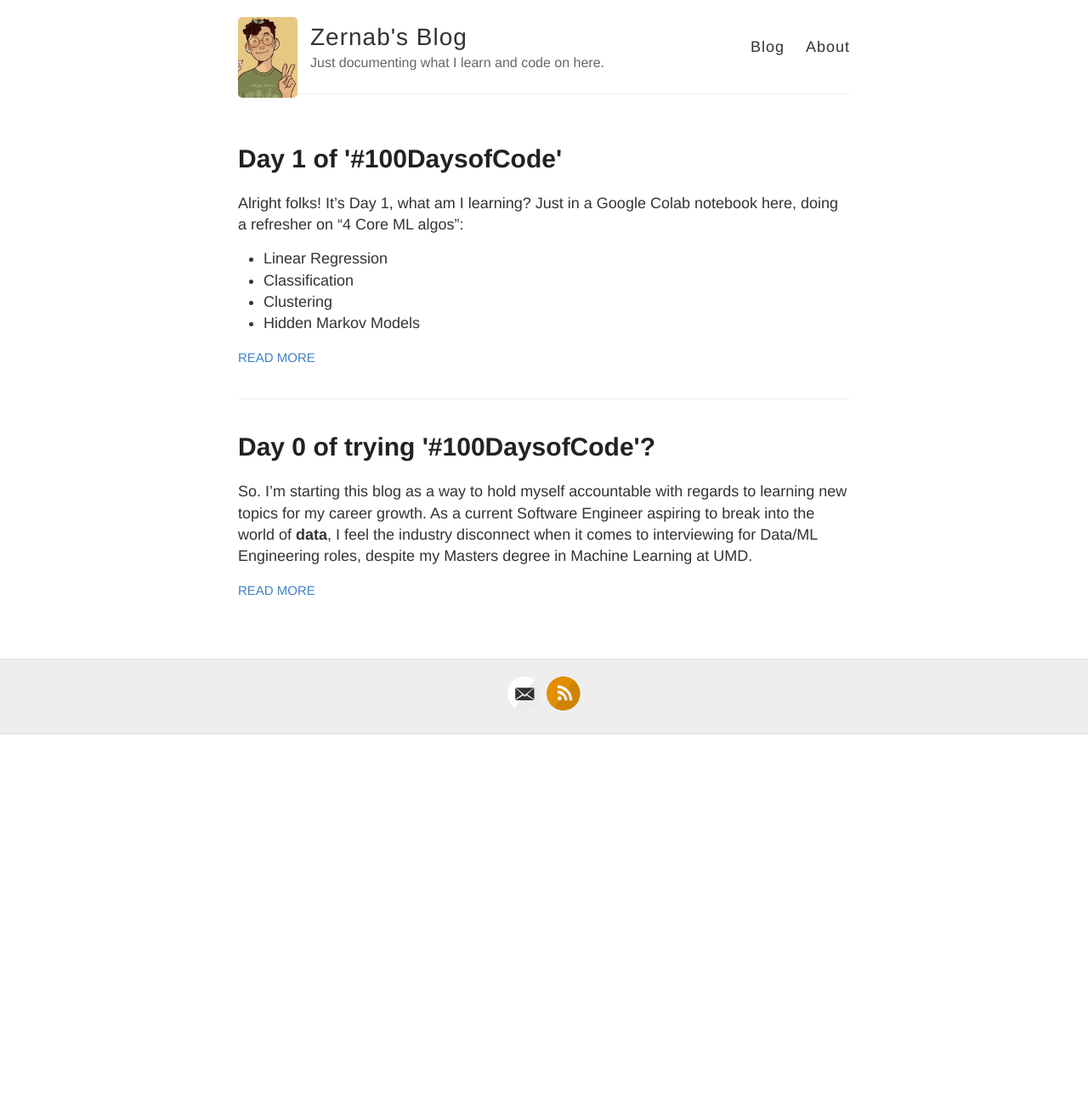
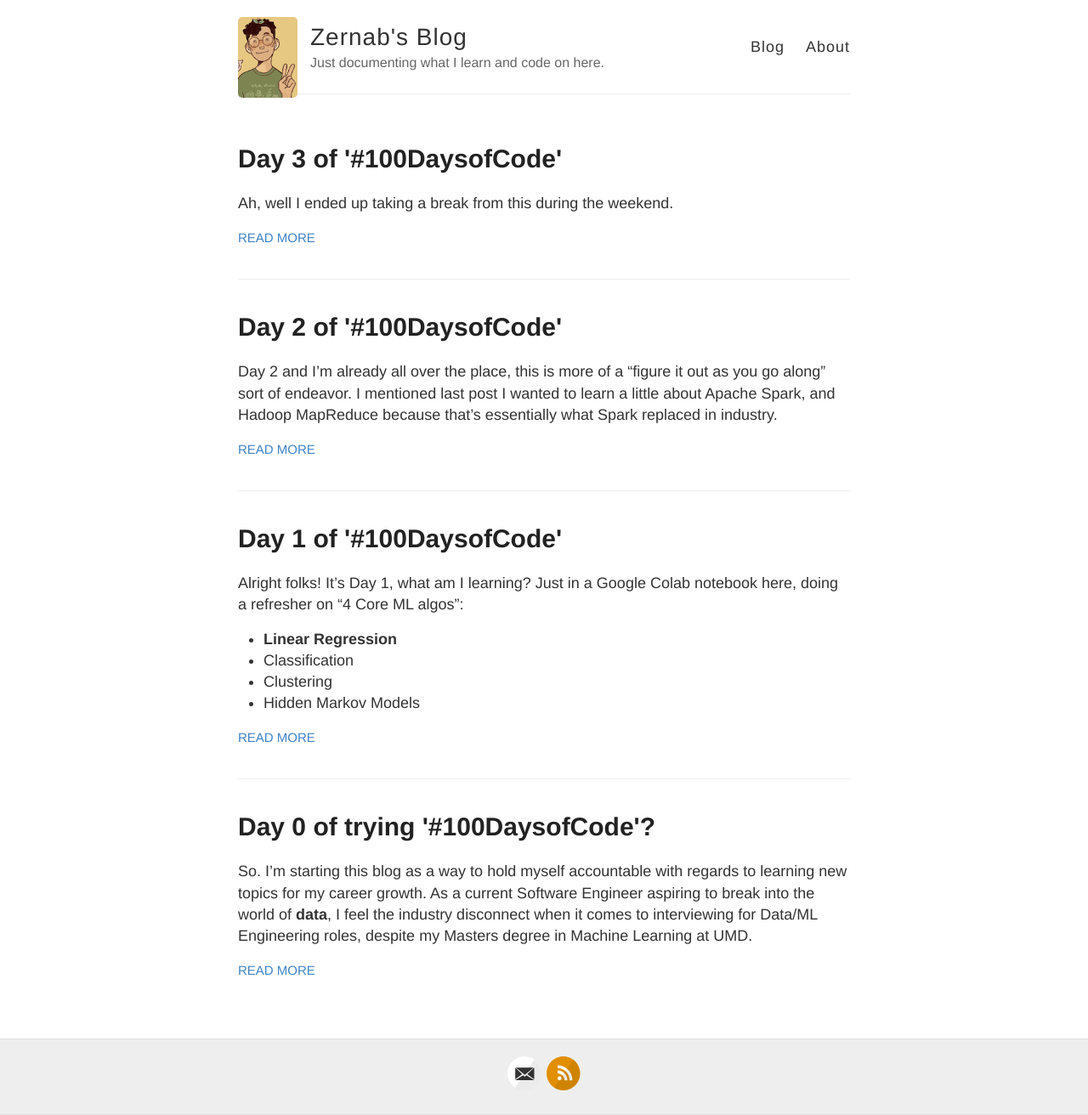
Before and after one commit to zernab1/zernab1.github.io, a Jekyll site: the page built from index.html, in a window 1280 px wide. Shown: the whole page at 85% size. Built offline with Jekyll 4.4.1, drawn with Linux system fonts in a browser that asks for light colours; before the commit the page ends 900 px from its top, so only the background shows below that; some of the changed lines change nothing that is shown.

Commit message:
Adding Day 2 and 3

```diff
--- /dev/null
+++ b/_posts/2024-2-12-Day-Three.md
@@ -0,0 +1,6 @@
+---
+layout: post
+title: Day 3 of '#100DaysofCode'
+---
+
+Ah, well I ended up taking a break from this during the weekend.
--- a/_posts/2024-2-7-Day-Zero.md
+++ b/_posts/2024-2-7-Day-Zero.md
@@ -21,9 +21,9 @@ This first post isn't really reporting on substantial coding I've done as of yet
 * Add the static content to it
 * Add/Commit/Push your changes to git
 
-I guess I've taken a little while today trying to figure out how to customize this static blog (looking through Jekyll themes and messing with some css styling later maybe) but, yeah. All that can wait, haha.
+I guess I've taken a little while today trying to figure out how to customize this static blog (looking through Jekyll themes and messing with some css styling later maybe) but, yeah. All that can wait, haha. This place is probably going to look a bit janky for a little while...
 
-My immediate need for this blog is documenting my ML-related learning process and using tools that keep coming up in job descriptions for Data Engineers/Data Scientist/ML Engineers roles and actually _use_ them.
+My immediate need for this blog is documenting my ML-related learning process, and using tools that keep coming up in the job descriptions for Data Engineers/Data Scientist/ML Engineers roles I'm applying to, and actually _use_ them.
 
 Because there's nothing that makes you feel more like a fraud than applying to jobs where you don't have experience with, like, half the tools they have listed in the description of the role. Namely some (off the top of my head):
 * Apache Sparks/its predecessor MapReduce in Hadoop?
--- a/_posts/2024-2-8-Day-One.md
+++ b/_posts/2024-2-8-Day-One.md
@@ -4,30 +4,32 @@ title: Day 1 of '#100DaysofCode'
 ---
 
 Alright folks! It's Day 1, what am I learning? Just in a Google Colab notebook here, doing a refresher on "4 Core ML algos":
-* Linear Regression
+* **Linear Regression**
 * Classification
 * Clustering
 * Hidden Markov Models
 
-(I'm still following along with Mr. Ruscica, and this is through his tutorial on freecodecamp btw, its [this](https://www.youtube.com/watch?v=tPYj3fFJGjk&ab_channel=freeCodeCamp.org)) one starting out.
+(I'm still following along with Mr. Ruscica, and this is through his tutorial on freecodecamp btw, it's [this](https://www.youtube.com/watch?v=tPYj3fFJGjk&ab_channel=freeCodeCamp.org)) one starting out.
 
 Before I dive into the introduction to these core learning algorithms, I want to test myself and see how much I can remember. So I'll write out my own prior knowledge on each algo prior to going through Tim's tutorial on it:
 
-Okay, Linear Regression.
+For this post today I'll probably only get to go over Linear Regression.
 
-It is a supervised learning algo, (meaning that you feed your model *labeled* training data). For example, in my Intro to ML (MSML603) course at UMD, we worked on a project to predict car prices and were given a .csv file to feed into our model that contained some feature columns about cars (things like num_of_cylinders, peak_rpm, num_of_doors).
+It is a supervised learning algo, (meaning that you feed your model *labeled* training data). For example, at UMD in Intro to ML (MSML603), our class worked on a project to predict car prices and were given a .csv file to feed into our model that contained some feature columns about cars (things like num_of_cylinders, peak_rpm, num_of_doors).
 
-But!! It also contained the actual car prices for each record in the .csv, and that is precisely why linear regression is supervised learning- In your training data, you are telling your model that, "This 4-cyl car right here? With this much mileage and this jacked up radio?...it costs $14,000." And you do that for each data record, and when it comes time for testing, your model bases predictions off that labeled training data you gave it.
+But!! It also contained the actual car prices for each record in the .csv, and that is precisely why linear regression is supervised learning-
 
-<img src="{{ site.baseurl }}/images/car_price_iv.png" alt="11 car features";
+In your training data, you are telling your model that, "This 4-cyl car right here? With this much mileage and this jacked up radio?...it costs $14,000." And you do that for each data record, and when it comes time for testing, your model bases predictions off that labeled training data you gave it.
+
+<img src="{{ site.baseurl }}/images/car_price_iv.png" alt="11 car features">
 
 Oh, also it was important for at least some of these features to hold a linear relationship between the car features and the car prices, the indep variable (IV) and dependent variable (DV), respectively. Otherwise applying Linear Regression isn't...very helpful.
 
-But okay, how does the linear regression algo actually work? I remember this because it's basically Algebra I all over again. It takes a bunch of plotted data points (your training data), and tries to draw the "line of best fit" through the points.
+But okay, how does the linear regression algo actually work? If you remember Algebra I concepts of how to plot a line, then this next part will come intuitively. Linear Regression simply takes a bunch of plotted data points, (your training data), and tries to draw the "line of best fit" through the points.
 
-Y'all remember, **y= mx+b**? Yeah, it plots this best fit line by finding this equation. Then uses the equation to predict future values on our test data set. **b** is where the line of best fit will slice through the y-axis (hence, sometimes calling **b** the y-intercept), **m** is the slope (rise/run).
+You remember, **y= mx+b**? Yeah, it plots this best fit line by using this equation. Then uses the equation to predict future values on our test data set. **b** is where the line of best fit will slice through the y-axis (hence, sometimes calling **b** the y-intercept), **m** is the slope (rise/run).
 
-<img src="{{ site.baseurl }}/images/line_best_fit.png" alt="line of best fit plotted";
+<img src="{{ site.baseurl }}/images/line_best_fit.png" alt="line of best fit plotted">
 
 ----
 
@@ -41,10 +43,44 @@ And then we went over some ways to generate graphs in matplotlib, like creating
 
 `df.age.hist(bins=20)`
 
-<img src="{{ site.baseurl }}/images/titanic_histogram.png" alt="histogram of titanic";
+<img src="{{ site.baseurl }}/images/titanic_histogram.png" alt="histogram of titanic">
 
 We went through other visualization techniques in matplotlib, using `df.sex.value_counts().plot(kind='barh')` to create a horizontal bar chart representing a comparison between the data points tht are male vs female, and there is an obvious disparity between the two (twice as many male deaths as there are female). Something similar is going on for the first, second, and third classes of the ship.
 
 Basically he's trying to get us to see the importance of data visualization to gauge an understanding of the data, prior to doing any model creation. Just by creating these horizontal bar graphs and histogram, we now know that more men than women died on the ship, that the demographic for the age of most deaths were in their mid 20's, and that the class that had the most deaths was the Third class.
 
 Okay hm, this tutorial's seeming a little rudimentary to me, he's going through and explaining the importance of train/test split on our dataset. Like I explained above in my explaination of what supervised learning is, when you feed your model training data and its labeled, at some point you want to test out your model on data it hasn't seen before. That would be the *test* set, and that is one reason why its important, (at least in this algo's case), to do that train/test split.
+
+He goes over what *epochs* are, that we give our same data to the model again but *in a different order*, allowing our model to pick up on patterns it didn't pick up on in an earlier iteration. I learned that starting with a lower amount of epochs prevents us from overfitting our data. Oh man, I gotta make sure I understand how to explain what overfitting is, don't I?
+
+Alight, quick self explanation: Overfitting is when your model is so gung ho about what its learned from the training set that it memorizes it, and strictly begins to apply it to the test set, despite picking up on "noisy" data that isn't truly a repeatable pattern it can apply universally to other datasets. Tldr; we want to avoid this, lol.
+
+Anyway, there's also a term called *batches* in ML, where when we have ridiculous amounts of data and we can't feed all our data at once to be processes, we feed it in certain number of batches instead.
+
+The number of iterations per epoch depends on how many batches are set to process the entire dataset.
+So say you have 1,000 data points and a batch size of 100. That means it would take 10 batches to complete one epoch (1,000 / 100 = 10).
+
+Finally getting to how he creates the model, he used this Tensorflow module called `estimator.LinearClassifier`
+
+`linear_est = tf.estimator.LinearClassifier(feature_columns=feature_columns)`
+
+Here he's created a linear estimator, and then he calls the train() method on the estimator and passes it the training data.
+
+`linear_est.train(train_input_fn)`
+`result = linear_est.evaluate(eval_input_fn)`
+`clear_output()`
+`print(result['accuracy'])`
+
+Printing out the accuracy gave us 0.76%, which is okay for the first try. We've only so far randomized the order of the data and split it in batches of 32.
+
+Then he called the .predict() method on the linear estimator object, passing it the test data instead now. This returned a list of dicts that store a prediction (for whether the individual survived on the Titanic or not), for each of the entries in the test data. This is the histogram of the probabilities within that dict:
+
+<img src="{{ site.baseurl }}/images/pred_titanic_probabilities.png" alt="histogram of predicted titanic probabilities">
+
+To wrap this up, I'm not sure if this is the way I want to maintain posting on this blog. Following along video tutorials is a more time consuming way to learn. I'd much prefer working my way through documentation or written blog of a python library or tool to better understand it.
+
+What I did like about this write up, is forcing myself to remember grad school projects and curiculum I've learned, and explain it here. I think that really helps with refreshing memory. Pretending to be a teacher is the best way to get this stuff engrained in the 'ol noggin, haha.
+
+I think Friday's post can be about Apache Spark and its predecessor, Hadoop's MapReduce.
+
+Until then, take care!
--- /dev/null
+++ b/_posts/2024-2-9-Day-Two.md
@@ -0,0 +1,8 @@
+---
+layout: post
+title: Day 2 of '#100DaysofCode'
+---
+
+Day 2 and I'm already all over the place, this is more of a "figure it out as you go along" sort of endeavor. I mentioned last post I wanted to learn a little about Apache Spark, and Hadoop MapReduce because that's essentially what Spark replaced in industry.
+
+I've done enough prior research to know Apache Spark is this sort of **Big Data** processing engine. The vital difference between it and MapReduce is that it processes data in real-time, and there's multiple machines, (aka 'clusters'), working together to process this high amount of data.
```
Also changed, not shown: images/pred_titanic_probabilities.png (added).
